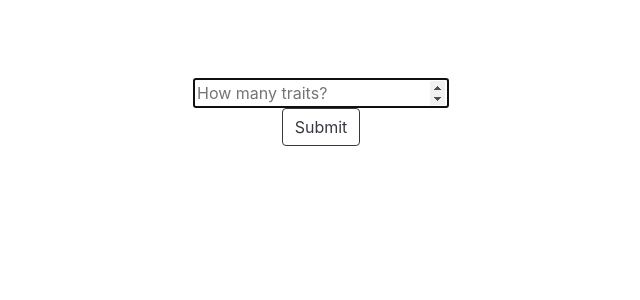
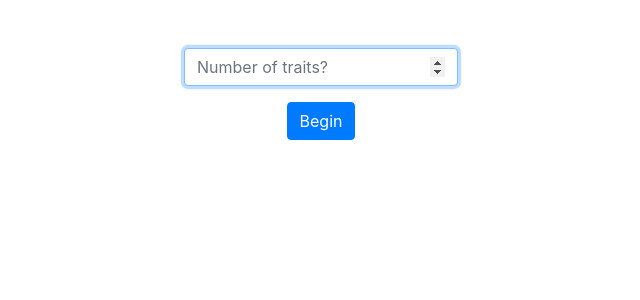
Before and after one commit to CullenStClair/cs50-final, a Flask app: page / in a window 1280 px wide. Shown: the top 300 px of the page, without its empty margins (319-959 px from the left). Run offline with Flask 2, Linux system fonts and the light colour scheme; some libraries are stand-ins or nearby versions.

Commit message:
styling improvements

```diff
--- a/proj-files/static/styles.css
+++ b/proj-files/static/styles.css
@@ -1,8 +1,18 @@
-.form
+/* dirived in part from cs50 Finance */
+
+main .form-control
 {
-    padding: 30px 100px;
+    /* center form controls */
+    display: inline-block;
+
+    /* override Bootstrap's default width */
+    width: auto;
 }
-.other
+
+main
 {
+    /* horizontally scrollbar if needed */
+    overflow-x: auto;
+
     text-align: center;
 }
--- a/proj-files/templates/index.html
+++ b/proj-files/templates/index.html
@@ -8,12 +8,10 @@
 
 {% block main %}
 <!-- this is a form to get input from user for how many traits to work with -->
-    <form action='/' method='post' class='form'>
-        <div class='other'>
-            <input name='num' autofocus placeholder='How many traits?' type='number'>
+    <form action='/' method='post' class='form' style="margin-bottom: 1%;">
+        <div class='form-group'>
+            <input name='num' autofocus autocomplete="off" placeholder='Number of traits?' type='number' class="form-control">
         </div>
-        <div class='other'>
-            <button type='submit' class='btn btn-outline-dark' >Submit</button>
-        </div>
+            <button type='submit' class='btn btn-primary' >Begin</button>
     </form>
 {% endblock %}
```
